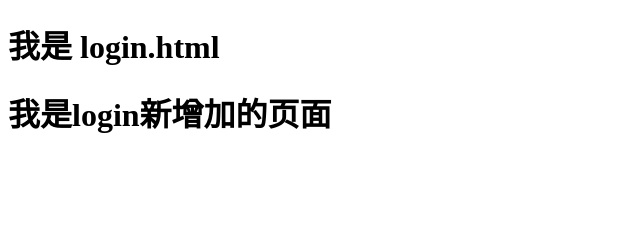
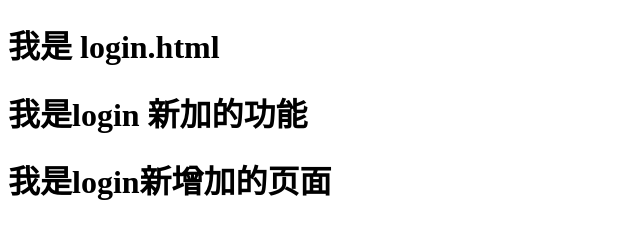
Before and after one commit to suntaojojo/finger-crossed, a website: page html/login.html in a window 1280 px wide. Shown: the whole page, without its empty margins (0-640 px from the left). Drawn offline with Linux system fonts and the light colour scheme.

Commit message:
这是有一次上传了

```diff
--- a/html/login.html
+++ b/html/login.html
@@ -7,6 +7,7 @@
 </head>
 <body>
   <h1>我是 login.html </h1>
+  <h1>我是login 新加的功能</h1>
   <h1>我是login新增加的页面</h1>
 
 </body>
```
